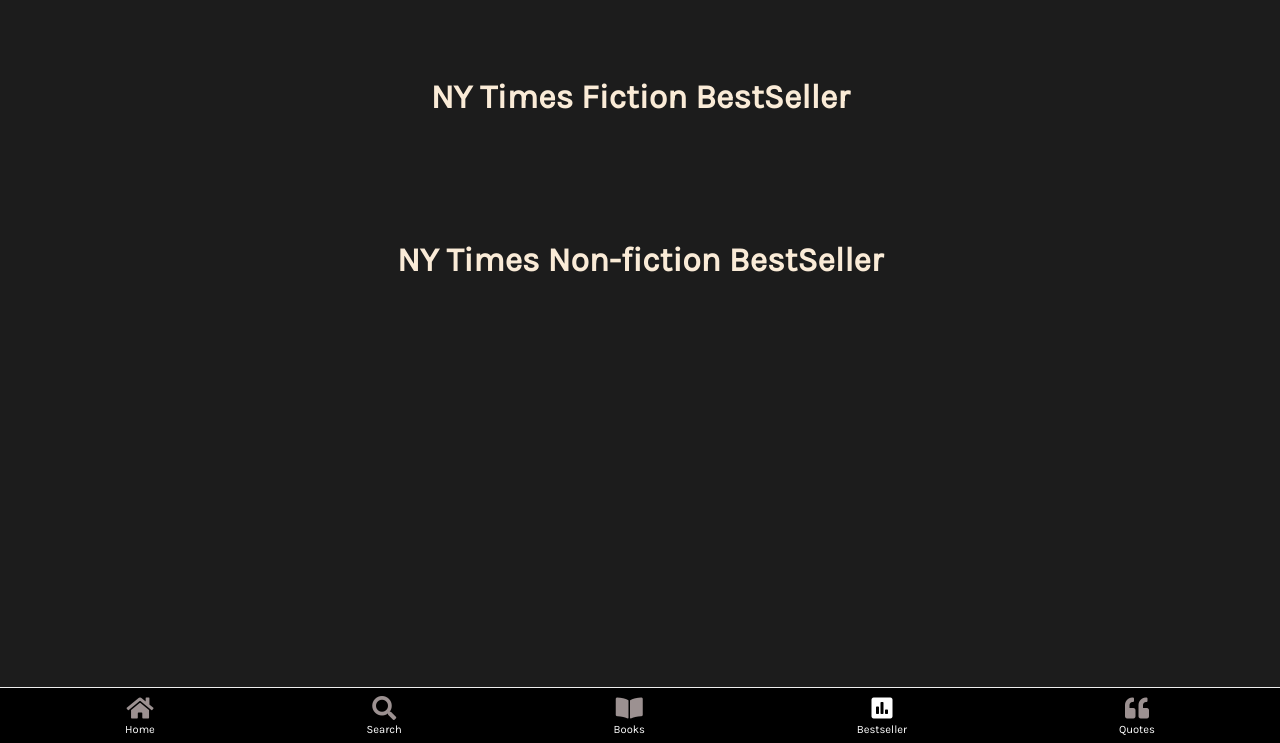
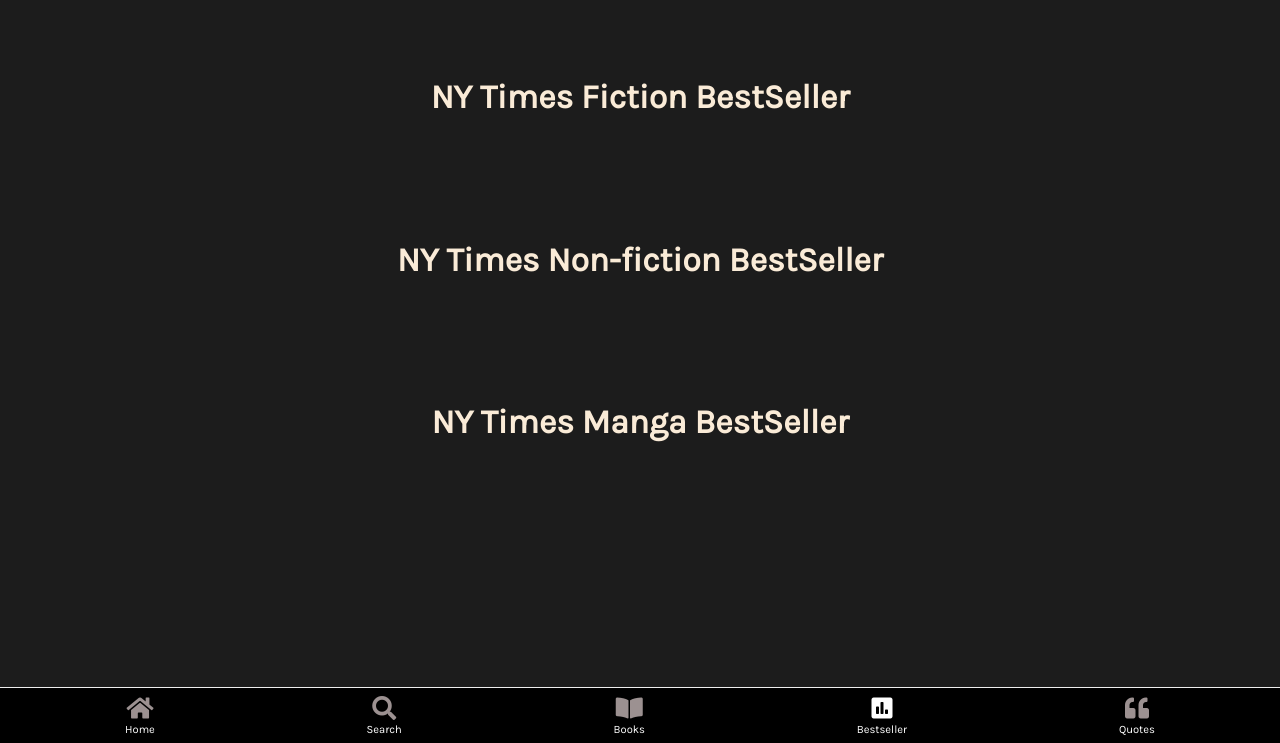
Before and after one commit to aditya-pandey/letsread, a Flask app: page /bestseller in a window 1280 px wide. Shown: the part 57-800 px from the top of the page. Run offline with Flask 2, Linux system fonts and the light colour scheme; some libraries are stand-ins or nearby versions; some web fonts are replaced.

Commit message:
manga addition

```diff
--- a/static/best.js
+++ b/static/best.js
@@ -1,5 +1,6 @@
 const listF = document.querySelector('.list-b');
 const listN = document.querySelector('.list-c');
+const listM = document.querySelector('.list-d');
 
 function getBestFictionSeller() {
     var best = new XMLHttpRequest();
@@ -43,5 +44,26 @@ function getBestNonFictionSeller() {
     }
     best.send();
 }
+function getManga() {
+    var best = new XMLHttpRequest();
+    best.open('GET', 'https://api.nytimes.com/svc/books/v3/lists/current/Manga.json?api-key=CMnfq4pWCyytTakcsWba95xBGJ2khBdk')
+    best.onload = function () {
+        if (this.status === 200) {
+            const response = JSON.parse(this.response);
+            const bookList = response.results['books'];
+            for (let j = 0; j < bookList.length; j++) {
+                const book = bookList[j];
+                listM.innerHTML +=
+                    `
+                <div class="b-book">
+                    <img src="${book.book_image}" alt="BestSeller" width="100" height="150">
+                </div>
+                `
+            }
+        }
+    }
+    best.send();
+}
 getBestFictionSeller();
 getBestNonFictionSeller();
+getManga();
--- a/static/c-d.css
+++ b/static/c-d.css
@@ -9,7 +9,7 @@
     text-align: center;
     padding-top: 1em;
 }
-.best-fiction,.best-non-fiction{
+.best-fiction,.best-non-fiction,.best-manga{
     display: flex;
     flex-direction: column;
     position: relative;
@@ -17,7 +17,7 @@
     padding: 1em;
     border-radius: 15px;
 }
-.list-a,.list-b,.list-c{
+.list-a,.list-b,.list-c,.list-d{
     width: fit-content;
     display: grid;
     padding: 1em;
--- a/templates/best.html
+++ b/templates/best.html
@@ -29,6 +29,11 @@
         <div class="list-c">
         </div>
     </div>
+    <h2>NY Times Manga BestSeller</h2>
+    <div class="best-manga">
+        <div class="list-d">
+        </div>
+    </div>
 </section>
 {% endblock %}
 {% block footer %}
```
Also changed, not shown: 5 other files.
